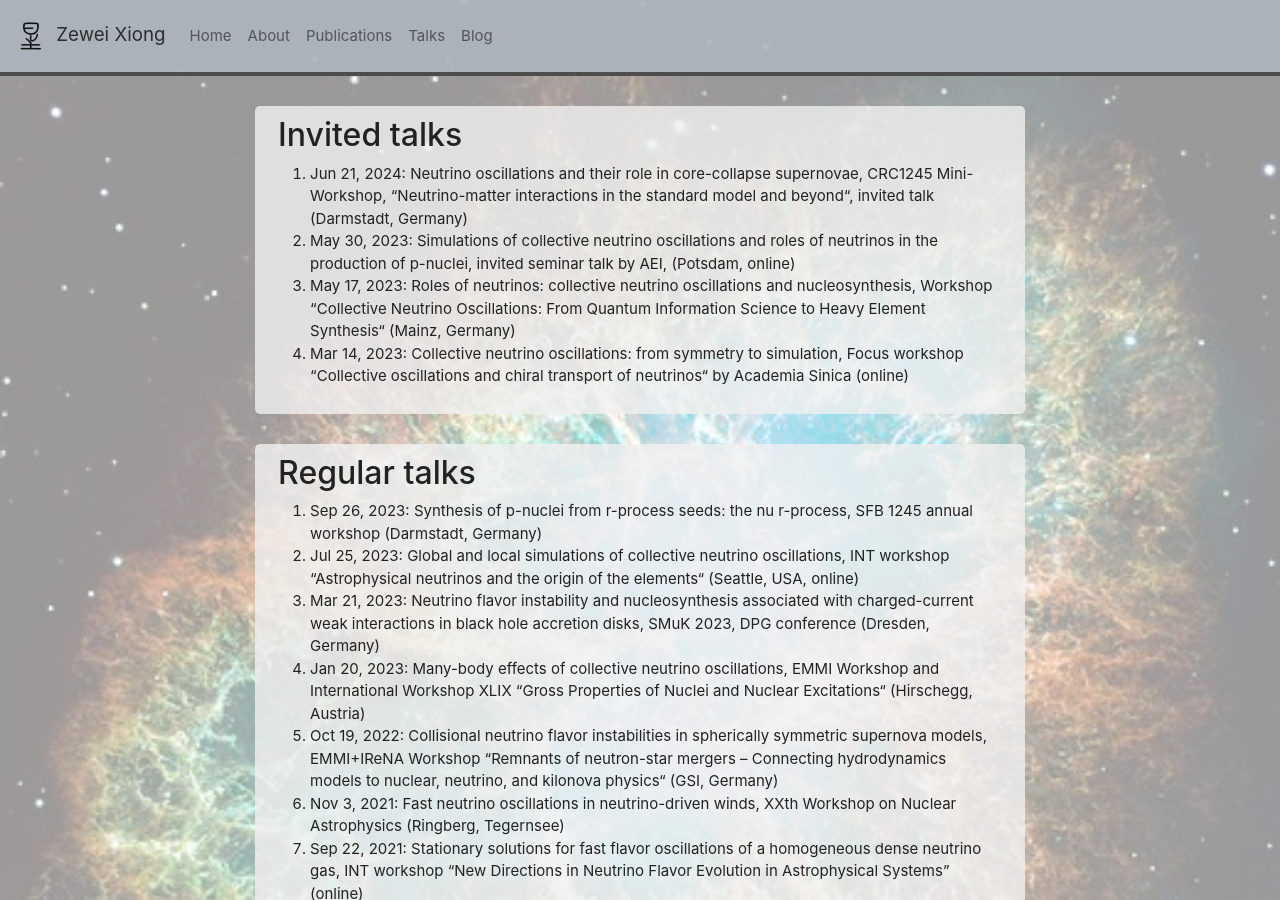
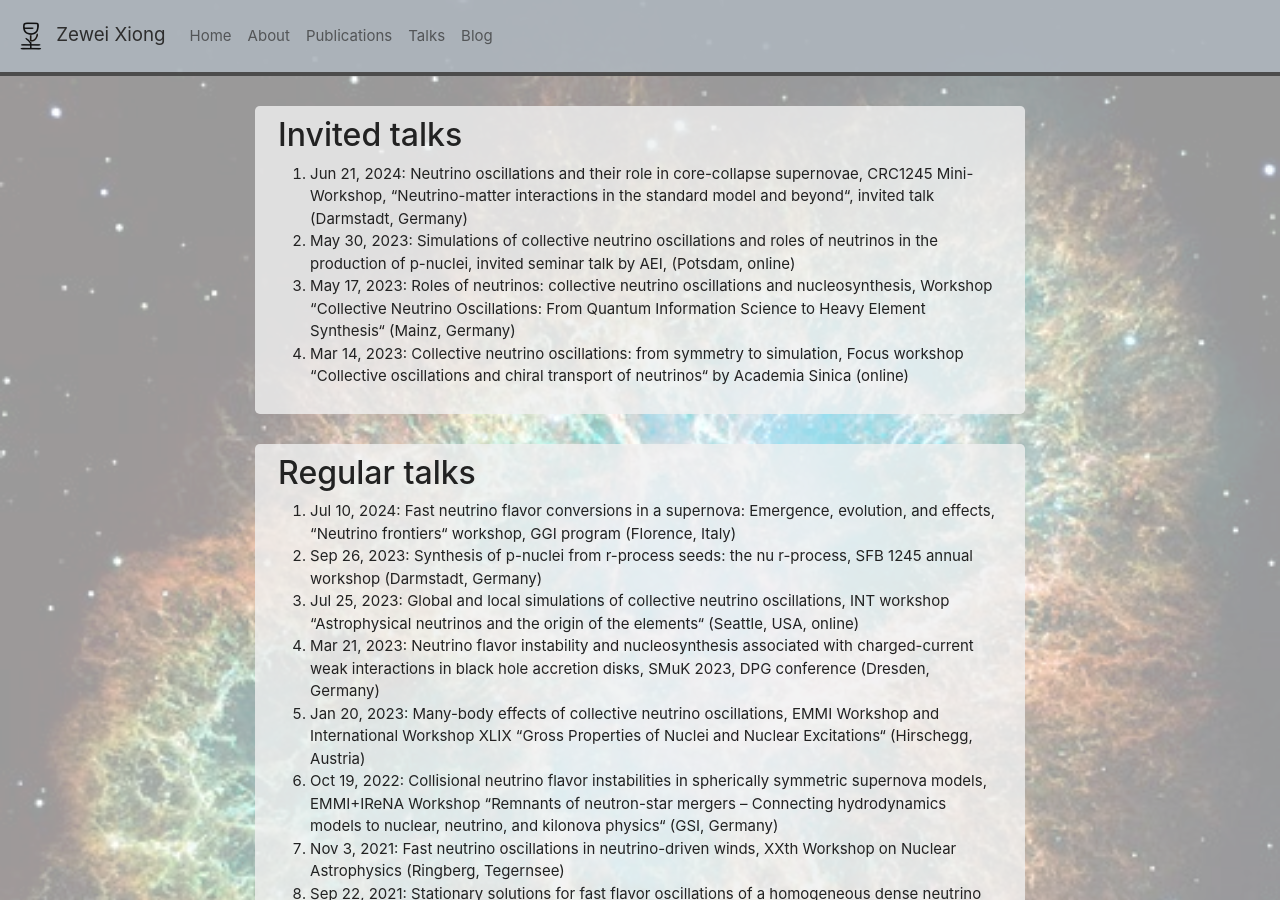
Before and after one commit to zeweixiong/zeweixiong.github.io, a Jekyll site: the page built from _pages/talks.md, in a window 1280 px wide and 900 px high. Built offline with Jekyll 4.4.1, drawn with Linux system fonts in a browser that asks for light colours; nearby versions of some CDN libraries; a style sheet for code colours, icons or effects is not loaded.

Commit message:
add new talk for GGI workshop.

```diff
--- a/_data/talks.yml
+++ b/_data/talks.yml
@@ -8,6 +8,7 @@
 
   talk_regular:
     [
+      "Jul 10, 2024: Fast neutrino flavor conversions in a supernova: Emergence, evolution, and effects, “Neutrino frontiers“ workshop, GGI program (Florence, Italy)",
       "Sep 26, 2023: Synthesis of p-nuclei from r-process seeds: the nu r-process, SFB 1245 annual workshop (Darmstadt, Germany)",
       "Jul 25, 2023: Global and local simulations of collective neutrino oscillations, INT workshop “Astrophysical neutrinos and the origin of the elements“ (Seattle, USA, online)",
       "Mar 21, 2023: Neutrino flavor instability and nucleosynthesis associated with charged-current weak interactions in black hole accretion disks, SMuK 2023, DPG conference (Dresden, Germany)",
```
